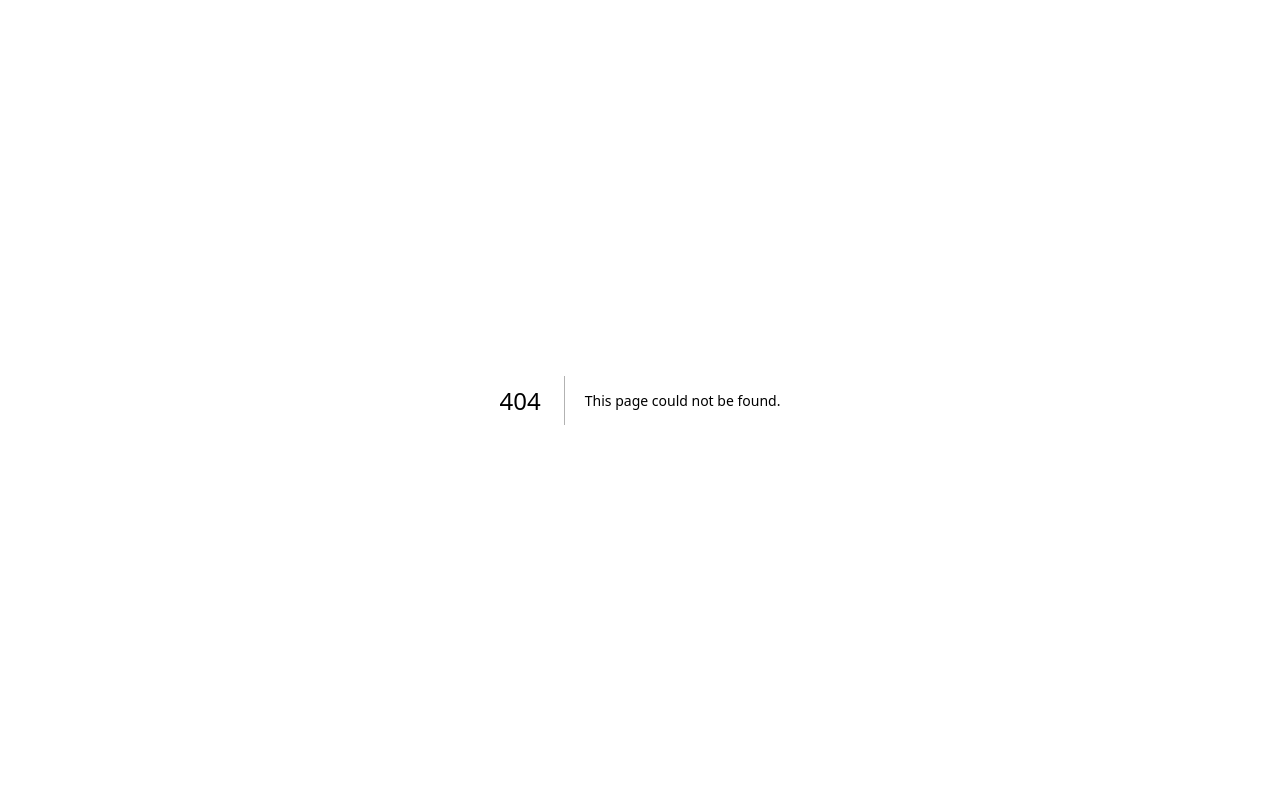
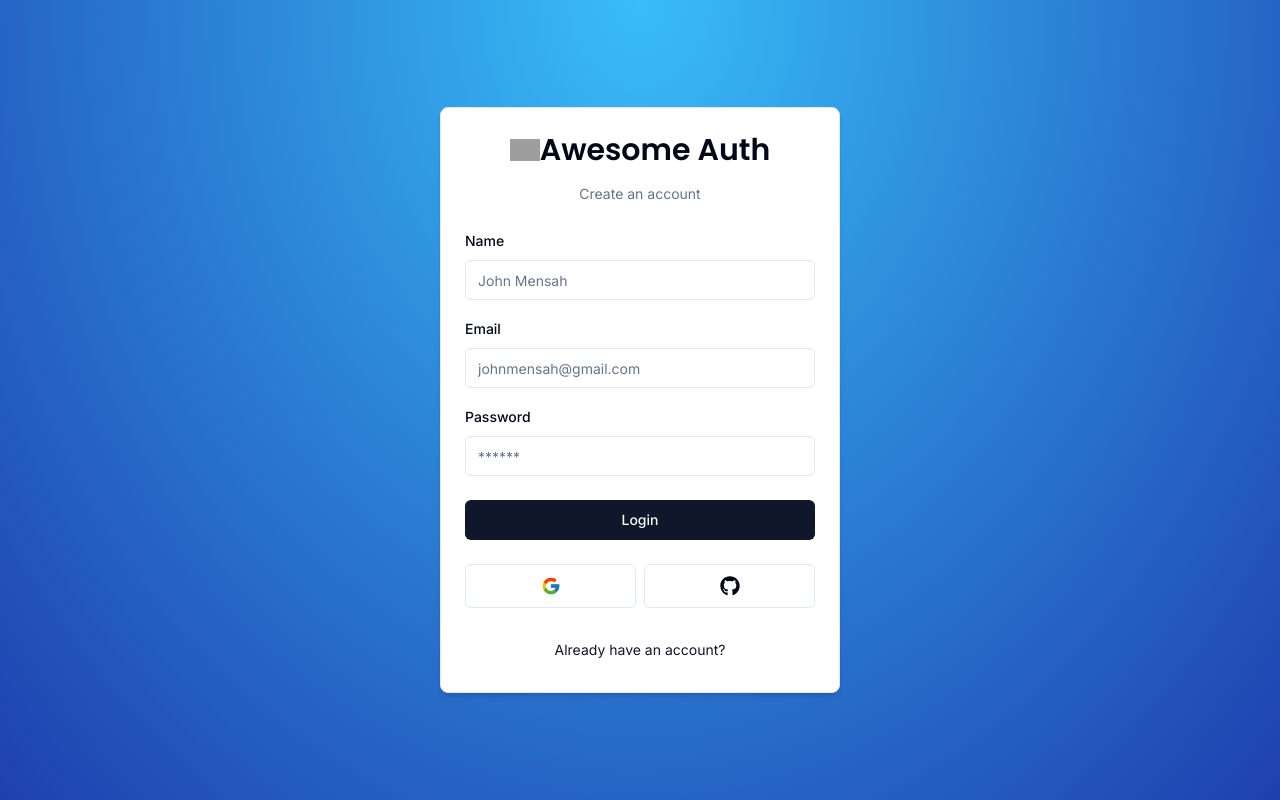
Before and after one commit to killy10o10/awesome-auth, a Next.js app: page /auth/register in a window 1280 px wide. Before the commit this address had no page. Built offline with nearby package versions, Linux system fonts and the light colour scheme; grey boxes are pictures that could not be loaded.

Commit message:
Add register form

```diff
--- /dev/null
+++ b/actions/register.ts
@@ -0,0 +1,13 @@
+"use server"
+
+import { RegisterSchema } from "@/schemas"
+import * as z from "zod"
+
+
+export const register = async (values: z.infer<typeof RegisterSchema>) => {
+  const validatedFields = RegisterSchema.safeParse(values)
+  if(!validatedFields.success){
+    return {error: "invalid fields!"}
+  }
+  return {success: "email sent"}
+}
--- /dev/null
+++ b/app/auth/register/page.tsx
@@ -0,0 +1,11 @@
+import { RegisterForm } from "@/components/auth/RegisterForm"
+
+const RegisterPage = () => {
+  return (
+    <div>
+      <RegisterForm />
+    </div>
+  )
+}
+
+export default RegisterPage
--- /dev/null
+++ b/components/auth/RegisterForm.tsx
@@ -0,0 +1,90 @@
+"use client"
+
+import * as z from 'zod'
+import { CardWrapper } from '@/components/auth/CardWrapper'
+import { useForm } from 'react-hook-form'
+import { zodResolver } from '@hookform/resolvers/zod'
+import { RegisterSchema } from '@/schemas'
+import { Form, FormControl, FormField, FormItem, FormLabel, FormMessage } from '@/components/ui/form'
+import { Input } from '@/components/ui/input'
+import { Button } from '@/components/ui/button'
+import { FormError } from '@/components/FormError'
+import { FormSuccess } from '@/components/FormSucces'
+import { register } from '@/actions/register'
+import { useState, useTransition } from 'react'
+
+export const RegisterForm = () => {
+  const [isPending, startTransition] = useTransition();
+  const [error, setError] = useState<string | undefined>("");
+  const [success, setSuccess] = useState<string | undefined>("");
+
+  const form = useForm<z.infer<typeof RegisterSchema>>({
+    resolver: zodResolver(RegisterSchema),
+    defaultValues: {
+      name: "",
+      email: "",
+      password: ""
+    }
+  })
+
+  const onSubmit = (values: z.infer<typeof RegisterSchema>) => {
+    setError("")
+    setSuccess("")
+
+    startTransition(() => {
+      register(values)
+        .then((data) => {
+          setError(data.error);
+          setSuccess(data.success)
+        })
+
+    })
+  }
+
+  return (
+    <CardWrapper
+      headerLabel='Create an account'
+      backButtonLabel="Already have an account?"
+      backButtonHref='/auth/login'
+      showSocial
+    >
+      <Form {...form}>
+        <form className='space-y-6 transition-all' onSubmit={form.handleSubmit(onSubmit)}>
+          <div className="space-y-4">
+            <FormField control={form.control} name='name' render={({ field }) => (
+              <FormItem>
+                <FormLabel>Name</FormLabel>
+                <FormControl>
+                  <Input disabled={isPending} {...field} placeholder='John Mensah' />
+                </FormControl>
+                <FormMessage />
+              </FormItem>
+            )} />
+            <FormField control={form.control} name='email' render={({ field }) => (
+              <FormItem>
+                <FormLabel>Email</FormLabel>
+                <FormControl>
+                  <Input disabled={isPending} {...field} placeholder='johnmensah@gmail.com' type='email' />
+                </FormControl>
+                <FormMessage />
+              </FormItem>
+            )} />
+
+            <FormField control={form.control} name='password' render={({ field }) => (
+              <FormItem>
+                <FormLabel>Password</FormLabel>
+                <FormControl>
+                  <Input disabled={isPending} {...field} placeholder='******' type='password' />
+                </FormControl>
+                <FormMessage />
+              </FormItem>
+            )} />
+          </div>
+          <FormError message={error} />
+          <FormSuccess message={success} />
+          <Button disabled={isPending} className='w-full' type="submit">Login</Button>
+        </form>
+      </Form>
+    </CardWrapper>
+  )
+}
--- a/schemas/index.ts
+++ b/schemas/index.ts
@@ -8,3 +8,15 @@
     message: "Password is required"
   })
 })
+
+export const RegisterSchema = z.object({
+  name: z.string().email({
+    message: "Name is required"
+  }),
+  email: z.string().email({
+    message: "Email is required"
+  }),
+  password: z.string().min(6, {
+    message: "Password is required"
+  })
+})
```
